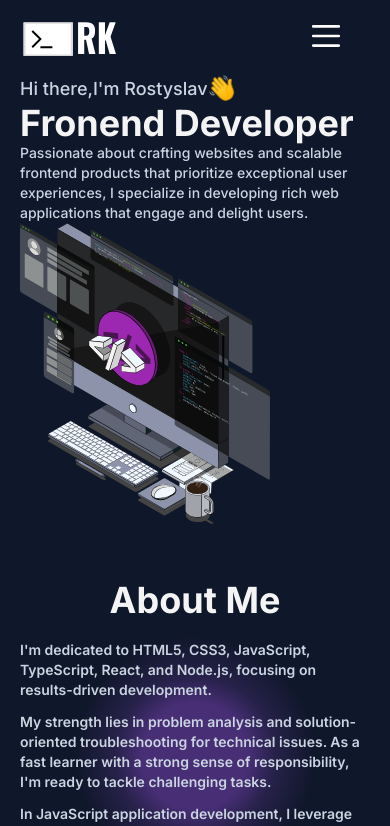
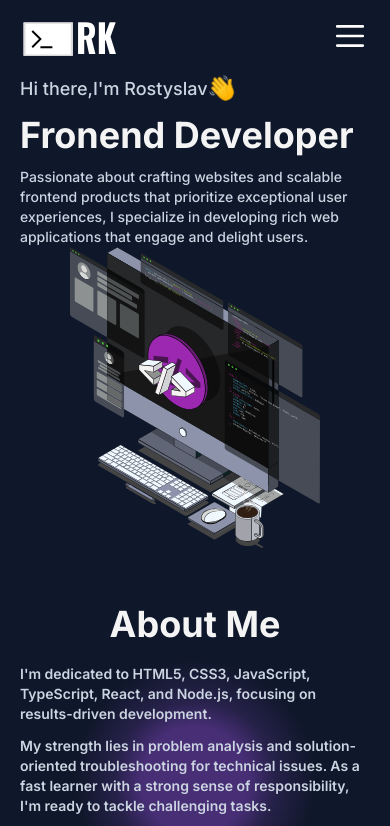
Before and after one commit to RostyslavKr/web-portfolio, a Next.js app: page / in a window 390 px wide. Shown: the top 826 px of the page. Built offline with nearby package versions, Linux system fonts and the light colour scheme.

Commit message:
fixed layout Hero

```diff
--- a/src/components/AppBar.tsx
+++ b/src/components/AppBar.tsx
@@ -40,7 +40,7 @@ export default function AppBar() {
 
     const sections = ['intro', 'about', 'skills', 'projects', 'contacts'];
 
-    return (<> <Link href="/navigation"><Image className='fixed top-5 right-12 z-10 lg:hidden' src='/images/hamburger-menu.svg' alt='burger-menu' width={32} height={32} /></Link> <nav className='fixed top-[40%] left-[95%] z-10  opacity-100 transition-opacity duration-500 ease-in-out max-[1023px]:hidden'>
+    return (<> <Link href="/navigation"><Image className='fixed top-5 right-6 z-10 lg:hidden' src='/images/hamburger-menu.svg' alt='burger-menu' width={32} height={32} /></Link> <nav className='fixed top-[40%] left-[95%] z-10  opacity-100 transition-opacity duration-500 ease-in-out max-[1023px]:hidden'>
                 <ul>
                     {sections.map(section => <li key={section}><a className='block group relative' href={`#${section}`}><span className={`dot block transition-transform transform-origin-center transform scale-60 group-hover:scale-75 group-focus:scale-75 ${activeSection === section ? 'active' : ''}`}></span>
         <span className="relative bottom-3 text-white font-semibold text-[10px] uppercase opacity-0 hover:opacity-100 ">{section}</span></a></li> )}
--- a/src/components/Hero.tsx
+++ b/src/components/Hero.tsx
@@ -4,8 +4,8 @@ export default function HeroComponent() {
         <section id="intro"  >
             <div className="flex flex-col gap-y-3.5 px-5 mt-3 mb-12 md:px-14 md:gap-y-5 lg:px-28 lg:pb-28 lg:mb-20 mx-auto xl:w-[1200px] 2xl:w-[1500px] ">
                 <Image src="/images/logo.svg" width={100} height={100} alt="logo" />
-                <div className="lg:flex lg:items-center lg:justify-around">
-                    <div className="lg:flex lg:flex-col lg:gap-y-5"><div className="flex items-center"><p className="font-medium text-lg text-slate-300 md:text-2xl">Hi there,I'm Rostyslav</p>
+                <div className="flex flex-col lg:flex-row lg:items-center lg:justify-around">
+                    <div className="flex gap-y-3 flex-col md:gap-y-5"><div className="flex items-center"><p className="font-medium text-lg text-slate-300 md:text-2xl">Hi there,I'm Rostyslav</p>
                <Image className="wave" src="/images/waving-hand.svg" alt="hand" width={28} height={28} /></div>
 
 
```
